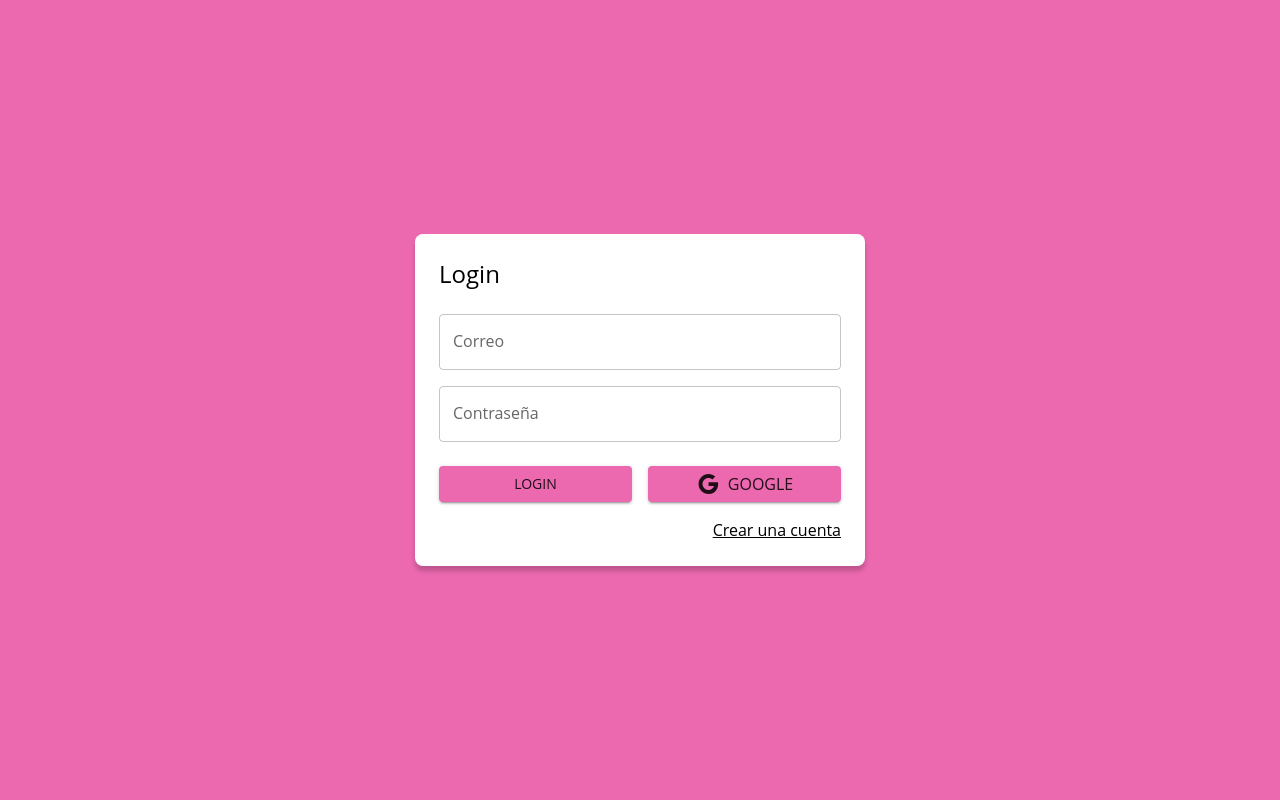
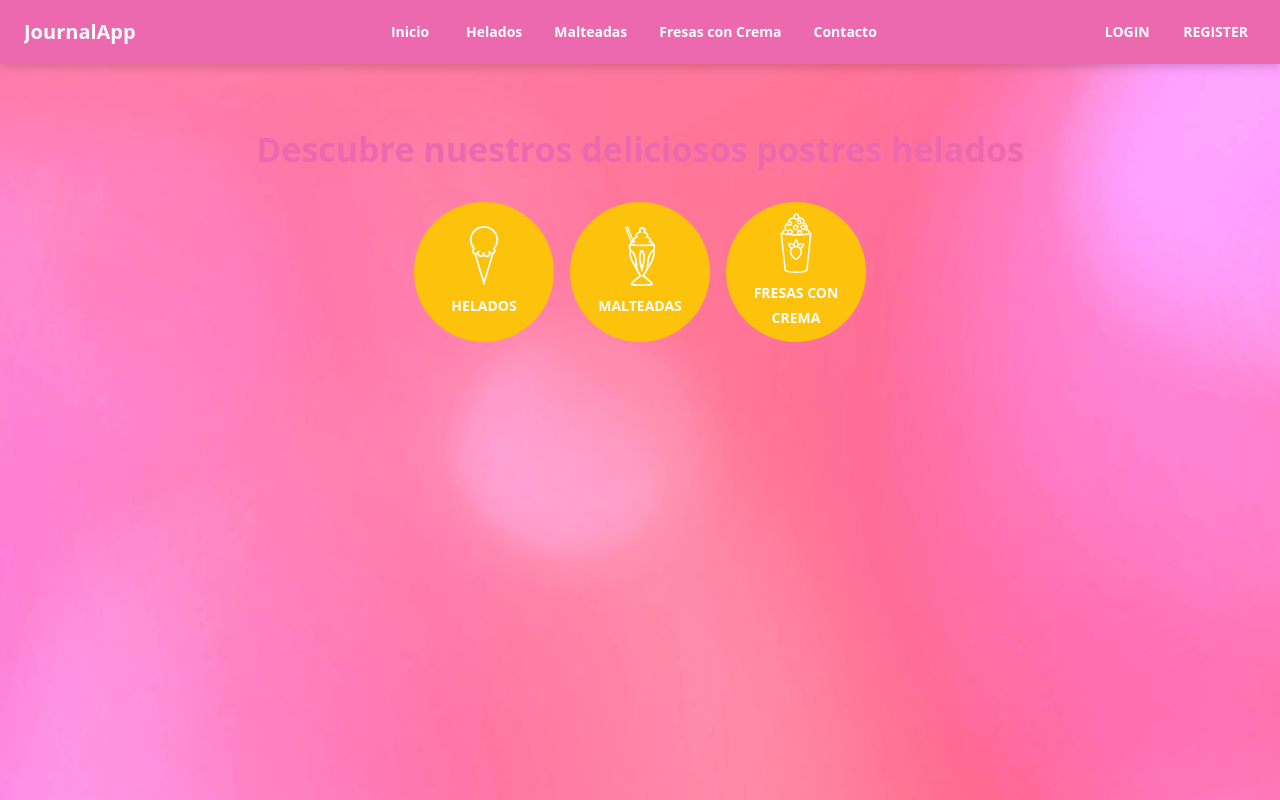
Before and after one commit to CamGutierrezDev/Heladeria-react, a React (Vite) app: page / in a window 1280 px wide. Before the commit this address led to /auth/login. Built offline with nearby package versions, Linux system fonts and the light colour scheme; no server answers.

Commit message:
Se ajusta ruta de aut y persistencia de descuentos

```diff
--- a/src/auth/routes/AuthRoutes.jsx
+++ b/src/auth/routes/AuthRoutes.jsx
@@ -1,14 +1,21 @@
+// journal/auth/routes/AuthRoutes.jsx
 import { Navigate, Route, Routes } from 'react-router-dom';
 import { LoginPage, RegisterPage } from '../pages';
-
+import { useSelector } from 'react-redux';
 
 export const AuthRoutes = () => {
+  const { status } = useSelector(state => state.auth);
+  const isAuthenticated = (status === 'authenticated');
+
+  if (isAuthenticated) {
+    return <Navigate to="/" />;
+  }
+
   return (
     <Routes>
-        <Route path="login" element={ <LoginPage /> } />
-        <Route path="register" element={ <RegisterPage /> } />
-
-        <Route path='/*' element={ <Navigate to="/auth/login" /> } />
+      <Route path="login" element={<LoginPage />} />
+      <Route path="register" element={<RegisterPage />} />
+      <Route path="/*" element={<Navigate to="/auth/login" />} />
     </Routes>
-  )
-}
+  );
+};
--- a/src/journal/components/NavBar.jsx
+++ b/src/journal/components/NavBar.jsx
@@ -1,8 +1,8 @@
 // journal/components/NavBar.jsx
-import { useDispatch } from 'react-redux';
-import { AppBar, Grid, IconButton, Toolbar, Typography, Box, Button, useMediaQuery, useTheme } from '@mui/material';
+import { useDispatch, useSelector } from 'react-redux';
+import { AppBar, IconButton, Toolbar, Typography, Box, Button, useMediaQuery, useTheme } from '@mui/material';
 import { LogoutOutlined, MenuOutlined } from '@mui/icons-material';
-import { Link as RouterLink } from 'react-router-dom';
+import { Link as RouterLink, useNavigate } from 'react-router-dom';
 import { startLogout } from '../../store/auth';
 import { drawerWidth, navItems } from '../constants';
 
@@ -10,10 +10,15 @@ export const NavBar = ({ handleDrawerToggle }) => {
     const dispatch = useDispatch();
     const theme = useTheme();
     const isMobile = useMediaQuery(theme.breakpoints.down('sm'));
+    const { status, displayName } = useSelector(state => state.auth);
+    const navigate = useNavigate();
 
     const onLogout = () => {
         dispatch(startLogout());
+        navigate('/auth/login', { replace: true });
     }
+
+    const isAuthenticated = (status === 'authenticated');
 
     return (
         <AppBar
@@ -62,25 +67,39 @@ export const NavBar = ({ handleDrawerToggle }) => {
                 {/* En pantallas grandes mostramos los enlaces en el NavBar */}
                 {!isMobile && (
                     <Box sx={{ flexGrow: 1, display: 'flex', justifyContent: 'center', gap: 2, ml: 4 }}>
-                        {navItems.map((item) => (
-                            <Button
-                                key={item.text}
-                                component={RouterLink}
-                                to={item.to}
-                                sx={{
-                                    color: 'white',
-                                    fontWeight: 'bold',
-                                    textTransform: 'none',
-                                    '&:hover': { opacity: 0.9 }
-                                }}
-                            >
-                                {item.text}
-                            </Button>
-                        ))}
+                        <Button component={RouterLink} to="/" sx={{color:'white', fontWeight:'bold', textTransform:'none','&:hover':{opacity:0.9}}}>Inicio</Button>
+                        <Button component={RouterLink} to="/helados" sx={{color:'white', fontWeight:'bold', textTransform:'none','&:hover':{opacity:0.9}}}>Helados</Button>
+                        <Button component={RouterLink} to="/malteadas" sx={{color:'white', fontWeight:'bold', textTransform:'none','&:hover':{opacity:0.9}}}>Malteadas</Button>
+                        <Button component={RouterLink} to="/fresas-con-crema" sx={{color:'white', fontWeight:'bold', textTransform:'none','&:hover':{opacity:0.9}}}>Fresas con Crema</Button>
+                        <Button component={RouterLink} to="/contacto" sx={{color:'white', fontWeight:'bold', textTransform:'none','&:hover':{opacity:0.9}}}>Contacto</Button>
                     </Box>
                 )}
 
-                <Box sx={{ ml: 'auto' }}>
+                <Box sx={{ ml: 'auto', display:'flex', alignItems:'center', gap:2 }}>
+                    {!isAuthenticated && (
+                        <>
+                            <Button
+                                component={RouterLink}
+                                to="/auth/login"
+                                sx={{ color: 'white', fontWeight:'bold', '&:hover':{opacity:0.9} }}
+                            >
+                                Login
+                            </Button>
+                            <Button
+                                component={RouterLink}
+                                to="/auth/register"
+                                sx={{ color: 'white', fontWeight:'bold', '&:hover':{opacity:0.9} }}
+                            >
+                                Register
+                            </Button>
+                        </>
+                    )}
+
+                    {isAuthenticated && (
+                        <>
+                            <Typography variant="body1" sx={{ color:'white', fontWeight:'bold', mr:2 }}>
+                                Bienvenido, {displayName}
+                            </Typography>
                             <IconButton
                                 color='inherit'
                                 onClick={onLogout}
@@ -93,6 +112,8 @@ export const NavBar = ({ handleDrawerToggle }) => {
                             >
                                 <LogoutOutlined />
                             </IconButton>
+                        </>
+                    )}
                 </Box>
             </Toolbar>
         </AppBar>
--- a/src/journal/components/Productcard.jsx
+++ b/src/journal/components/Productcard.jsx
@@ -1,8 +1,8 @@
 // journal/components/ProductCard.jsx
 import { Card, CardMedia, CardContent, Typography, Box } from '@mui/material';
-import { FavoriteBorder, InfoOutlined } from '@mui/icons-material';
+import { FavoriteBorder, InfoOutlined, LocalOffer } from '@mui/icons-material';
 
-export const ProductCard = ({ title, price, image, details }) => {
+export const ProductCard = ({ title, price, image, details, discount }) => {
     return (
         <Box sx={{
             position:'relative',
@@ -45,6 +45,30 @@ export const ProductCard = ({ title, price, image, details }) => {
                 </CardContent>
             </Card>
 
+            {/* Badge de Descuento */}
+            {discount && (
+                <Box
+                    sx={{
+                        position: 'absolute',
+                        top: 8,
+                        right: 8,
+                        backgroundColor: '#ff5722', // Color naranja para destacar
+                        color: 'white',
+                        borderRadius: '4px',
+                        padding: '2px 6px',
+                        display: 'flex',
+                        alignItems: 'center',
+                        gap: 0.5,
+                        fontSize: '0.8rem',
+                        fontWeight: 'bold',
+                        boxShadow: '0px 2px 4px rgba(0,0,0,0.3)'
+                    }}
+                >
+                    <LocalOffer fontSize="small" />
+                    {discount}% OFF
+                </Box>
+            )}
+
             {/* Overlay al hover */}
             <Box
                 className="overlay"
--- a/src/journal/pages/FresasPage.jsx
+++ b/src/journal/pages/FresasPage.jsx
@@ -1,5 +1,6 @@
 // journal/pages/FresasPage.jsx
 import { Box, Grid, Typography } from '@mui/material';
+import { useSelector } from 'react-redux';
 import fresas1 from '../assets/SVG/fresas/fresas1.svg';
 import fresas2 from '../assets/SVG/fresas/fresas2.svg';
 import fresas3 from '../assets/SVG/fresas/fresas3.svg';
@@ -7,37 +8,27 @@ import fresas4 from '../assets/SVG/fresas/fresas4.svg';
 import { ProductCard } from '../components/ProductCard';
 
 const fresas = [
-  {
-    id: 1,
-    title: 'Fresas con glaseado rosa',
-    price: 9000,
-    img: fresas1,
-    details: "Contiene: Glaseado rosa, Crema batida, Cereza, Fresas cortadas"
-  },
-  {
-    id: 2,
-    title: 'Fresas con chispas',
-    price: 7000,
-    img: fresas2,
-    details: "Contiene: Chispas de colores, Crema batida, Leche condensada, Fresas cortadas"
-  },
-  {
-    id: 3,
-    title: 'Fresas con crema y brownie',
-    price: 15000,
-    img: fresas3,
-    details: "Contiene: Brownie, Salsa de chocolate, Crema batida, Fresas cortadas"
-  },
-  {
-    id: 4,
-    title: 'Fresas con helado',
-    price: 12000,
-    img: fresas4,
-    details: "Contiene: Una bola de helado, Leche condensada, Fresas cortadas, Sabor opcional"
-  },
+  { id: 1, title:'Fresas con glaseado rosa', price:9000, img:fresas1, details:"Contiene: Glaseado rosa, Crema batida, Cereza, Fresas cortadas"},
+  { id: 2, title:'Fresas con chispas', price:7000, img:fresas2, details:"Contiene: Chispas de colores, Crema batida, Leche condensada, Fresas cortadas"},
+  { id: 3, title:'Fresas con crema y brownie', price:15000, img:fresas3, details:"Contiene: Brownie, Salsa de chocolate, Crema batida, Fresas cortadas"},
+  { id: 4, title:'Fresas con helado', price:12000, img:fresas4, details:"Contiene: Una bola de helado, Leche condensada, Fresas cortadas, Sabor opcional"},
 ];
 
 export const FresasPage = () => {
+    const { status } = useSelector(state => state.auth);
+    const isAuthenticated = (status === 'authenticated');
+
+    const fresasConDescuento = fresas.map(f => {
+        if(!isAuthenticated) return f;
+        const descuento = Math.floor(Math.random() * (60 - 10 + 1)) + 10;
+        const precioConDescuento = Math.round(f.price * (1 - descuento/100));
+        return {
+            ...f,
+            descuento,
+            precioConDescuento
+        };
+    });
+
     return (
         <Box>
             <Typography
@@ -47,13 +38,17 @@ export const FresasPage = () => {
                 Fresas con Crema
             </Typography>
             <Grid container spacing={4}>
-                {fresas.map(item => (
+                {fresasConDescuento.map(item => (
                     <Grid item xs={12} sm={6} md={4} key={item.id}>
                         <ProductCard
                           title={item.title}
-                          price={item.price}
                           image={item.img}
-                          details={item.details}
+                          details={
+                            isAuthenticated
+                              ? `${item.details}\nDescuento: ${item.descuento}%\nPrecio original: $${item.price}\nPrecio con descuento: $${item.precioConDescuento}`
+                              : item.details
+                          }
+                          price={isAuthenticated ? item.precioConDescuento : item.price}
                         />
                     </Grid>
                 ))}
--- a/src/journal/pages/HeladosPage.jsx
+++ b/src/journal/pages/HeladosPage.jsx
@@ -1,5 +1,6 @@
 // journal/pages/HeladosPage.jsx
 import { Box, Grid, Typography } from '@mui/material';
+import { useSelector } from 'react-redux';
 import helado1 from '../assets/SVG/helados/helado1.svg';
 import helado2 from '../assets/SVG/helados/helado2.svg';
 import helado3 from '../assets/SVG/helados/helado3.svg';
@@ -7,11 +8,12 @@ import helado4 from '../assets/SVG/helados/helado4.svg';
 import helado5 from '../assets/SVG/helados/helado5.svg';
 import helado6 from '../assets/SVG/helados/helado6.svg';
 import { ProductCard } from '../components/ProductCard';
+import { useMemo } from 'react';
 
 const helados = [
   {
     id: 1,
-    title: 'Helado con fresas en plato de cono',
+    title: 'Helado y fresas en plato de cono',
     price: 10000,
     img: helado1,
     details: "Contiene: Fresas cortadas, Dos bolas de helado, Sabor opcional"
@@ -54,6 +56,24 @@ const helados = [
 ];
 
 export const HeladosPage = () => {
+    const { status } = useSelector(state => state.auth);
+    const isAuthenticated = (status === 'authenticated');
+
+    // useMemo para generar descuentos una vez al montar el componente
+    const heladosConDescuento = useMemo(() => {
+        if (!isAuthenticated) return helados;
+
+        return helados.map(h => {
+            const descuento = Math.floor(Math.random() * (60 - 10 + 1)) + 10; // 10% a 60%
+            const precioConDescuento = Math.round(h.price * (1 - descuento / 100));
+            return {
+                ...h,
+                discount: descuento,
+                discountedPrice: precioConDescuento
+            };
+        });
+    }, [isAuthenticated]);
+
     return (
         <Box>
             <Typography
@@ -63,13 +83,18 @@ export const HeladosPage = () => {
                 Helados
             </Typography>
             <Grid container spacing={4}>
-                {helados.map(item => (
+                {heladosConDescuento.map(item => (
                     <Grid item xs={12} sm={6} md={4} key={item.id}>
                         <ProductCard
                           title={item.title}
-                          price={item.price}
                           image={item.img}
-                          details={item.details}
+                          details={
+                            isAuthenticated
+                              ? `${item.details}\nDescuento: ${item.discount}%\nPrecio original: $${item.price}\nPrecio con descuento: $${item.discountedPrice}`
+                              : item.details
+                          }
+                          price={isAuthenticated ? item.discountedPrice : item.price}
+                          discount={isAuthenticated ? item.discount : null}
                         />
                     </Grid>
                 ))}
--- a/src/journal/pages/MalteadasPage.jsx
+++ b/src/journal/pages/MalteadasPage.jsx
@@ -1,5 +1,6 @@
 // journal/pages/MalteadasPage.jsx
 import { Box, Grid, Typography } from '@mui/material';
+import { useSelector } from 'react-redux';
 import malteada1 from '../assets/SVG/malteadas/malteada1.svg';
 import malteada2 from '../assets/SVG/malteadas/malteada2.svg';
 import malteada3 from '../assets/SVG/malteadas/malteada3.svg';
@@ -9,67 +10,46 @@ import malteada6 from '../assets/SVG/malteadas/malteada6.svg';
 import { ProductCard } from '../components/ProductCard';
 
 const malteadas = [
-  {
-    id: 1,
-    title:'Malteada sencilla',
-    price:8000,
-    img:malteada1,
-    details:"Contiene: Salsa dulce, Una bola de helado, Sabor opcional"
-  },
-  {
-    id:2,
-    title:'Malteada con trozos de fruta',
-    price:10000,
-    img:malteada2,
-    details:"Contiene: Trozos de fruta, Crema batida, Sabor opcional"
-  },
-  {
-    id:3,
-    title:'Malteada con brownie y chocolate',
-    price:13000,
-    img:malteada3,
-    details:"Contiene: Pedazos de brownie y chocolate, Salsa dulce, Crema batida, Sabor opcional"
-  },
-  {
-    id:4,
-    title:'Malteada galleta',
-    price:10000,
-    img:malteada4,
-    details:"Contiene: Galletas wafer, Barquillos, M&M, Crema batida, Sabor opcional"
-  },
-  {
-    id:5,
-    title:'Malteada con almendras',
-    price:12000,
-    img:malteada5,
-    details:"Contiene: Rayadura de limón, Almendras, Crema batida, Sabor opcional"
-  },
-  {
-    id:6,
-    title:'Malteada con chocolate y chispas',
-    price:8000,
-    img:malteada6,
-    details:"Contiene: Salsa de chocolate, Chispas de colores, Barquillos, Sabor opcional"
-  },
+  { id: 1, title:'Malteada sencilla', price:8000, img:malteada1, details:"Contiene: Salsa dulce, Una bola de helado, Sabor opcional" },
+  { id:2, title:'Malteada con trozos de fruta', price:10000, img:malteada2, details:"Contiene: Trozos de fruta, Crema batida, Sabor opcional" },
+  { id:3, title:'Malteada con brownie y chocolate', price:13000, img:malteada3, details:"Contiene: Pedazos de brownie y chocolate, Salsa dulce, Crema batida, Sabor opcional" },
+  { id:4, title:'Malteada galleta', price:10000, img:malteada4, details:"Contiene: Galletas wafer, Barquillos, M&M, Crema batida, Sabor opcional" },
+  { id:5, title:'Malteada con almendras', price:12000, img:malteada5, details:"Contiene: Rayadura de limón, Almendras, Crema batida, Sabor opcional" },
+  { id:6, title:'Malteada con chocolate y chispas', price:8000, img:malteada6, details:"Contiene: Salsa de chocolate, Chispas de colores, Barquillos, Sabor opcional" },
 ];
 
 export const MalteadasPage = () => {
+    const { status } = useSelector(state => state.auth);
+    const isAuthenticated = (status === 'authenticated');
+
+    const malteadasConDescuento = malteadas.map(m => {
+        if(!isAuthenticated) return m;
+        const descuento = Math.floor(Math.random() * (60 - 10 + 1)) + 10;
+        const precioConDescuento = Math.round(m.price * (1 - descuento/100));
+        return {
+            ...m,
+            descuento,
+            precioConDescuento
+        };
+    });
+
     return (
         <Box>
-            <Typography
-                variant="h4"
-                sx={{ mb: 4, fontWeight: 'bold', color: 'primary.main', textAlign: 'center' }}
-            >
+            <Typography variant="h4" sx={{ mb:4, fontWeight:'bold', color:'primary.main', textAlign:'center' }}>
                 Malteadas
             </Typography>
             <Grid container spacing={4}>
-                {malteadas.map(item => (
+                {malteadasConDescuento.map(item => (
                     <Grid item xs={12} sm={6} md={4} key={item.id}>
                         <ProductCard
-                          title={item.title}
-                          price={item.price}
-                          image={item.img}
-                          details={item.details}
+                            title={item.title}
+                            image={item.img}
+                            details={
+                              isAuthenticated
+                                ? `${item.details}\nDescuento: ${item.descuento}%\nPrecio original: $${item.price}\nPrecio con descuento: $${item.precioConDescuento}`
+                                : item.details
+                            }
+                            price={isAuthenticated ? item.precioConDescuento : item.price}
                         />
                     </Grid>
                 ))}
--- a/src/router/AppRouter.jsx
+++ b/src/router/AppRouter.jsx
@@ -1,13 +1,16 @@
+// AppRouter.jsx
 import { Navigate, Route, Routes } from 'react-router-dom';
+import { useCheckAuth } from '../hooks';
+import { CheckingAuth } from '../ui';
 import { AuthRoutes } from '../auth/routes/AuthRoutes';
-
-import { JournalRoutes } from '../journal/routes/JournalRoutes';
-import { CheckingAuth } from '../ui/';
-import { useCheckAuth } from '../hooks';
-
+import { HomePage } from '../journal/pages/HomePage';
+import { HeladosPage } from '../journal/pages/HeladosPage';
+import { MalteadasPage } from '../journal/pages/MalteadasPage';
+import { FresasPage } from '../journal/pages/FresasPage';
+import { ContactPage } from '../journal/pages/ContactPage';
+import { JournalLayout } from '../journal/layout/JournalLayout';
 
 export const AppRouter = () => {
-
   const status = useCheckAuth();
 
   if ( status === 'checking' ) {
@@ -16,21 +19,42 @@ export const AppRouter = () => {
 
   return (
     <Routes>
+      {/* Todas las rutas son públicas */}
+      <Route path="/" element={
+        <JournalLayout>
+          <HomePage />
+        </JournalLayout>
+      } />
 
-        {
-          (status === 'authenticated')
-           ? <Route path="/*" element={ <JournalRoutes /> } />
-           : <Route path="/auth/*" element={ <AuthRoutes /> } />
-        }
+      <Route path="/helados" element={
+        <JournalLayout>
+          <HeladosPage />
+        </JournalLayout>
+      } />
 
-        <Route path='/*' element={ <Navigate to='/auth/login' />  } />
+      <Route path="/malteadas" element={
+        <JournalLayout>
+          <MalteadasPage />
+        </JournalLayout>
+      } />
 
-        {/* Login y Registro */}
-        {/* <Route path="/auth/*" element={ <AuthRoutes /> } /> */}
+      <Route path="/fresas-con-crema" element={
+        <JournalLayout>
+          <FresasPage />
+        </JournalLayout>
+      } />
 
-        {/* JournalApp */}
-        {/* <Route path="/*" element={ <JournalRoutes /> } /> */}
+      <Route path="/contacto" element={
+        <JournalLayout>
+          <ContactPage />
+        </JournalLayout>
+      } />
 
+      {/* Rutas de autenticación (login/register) siempre accesibles */}
+      <Route path="/auth/*" element={<AuthRoutes />} />
+
+      {/* Redirección para rutas no definidas */}
+      <Route path="/*" element={<Navigate to="/" />} />
     </Routes>
   )
 }
```
Lines whose indentation alone changed are shown as unchanged.
